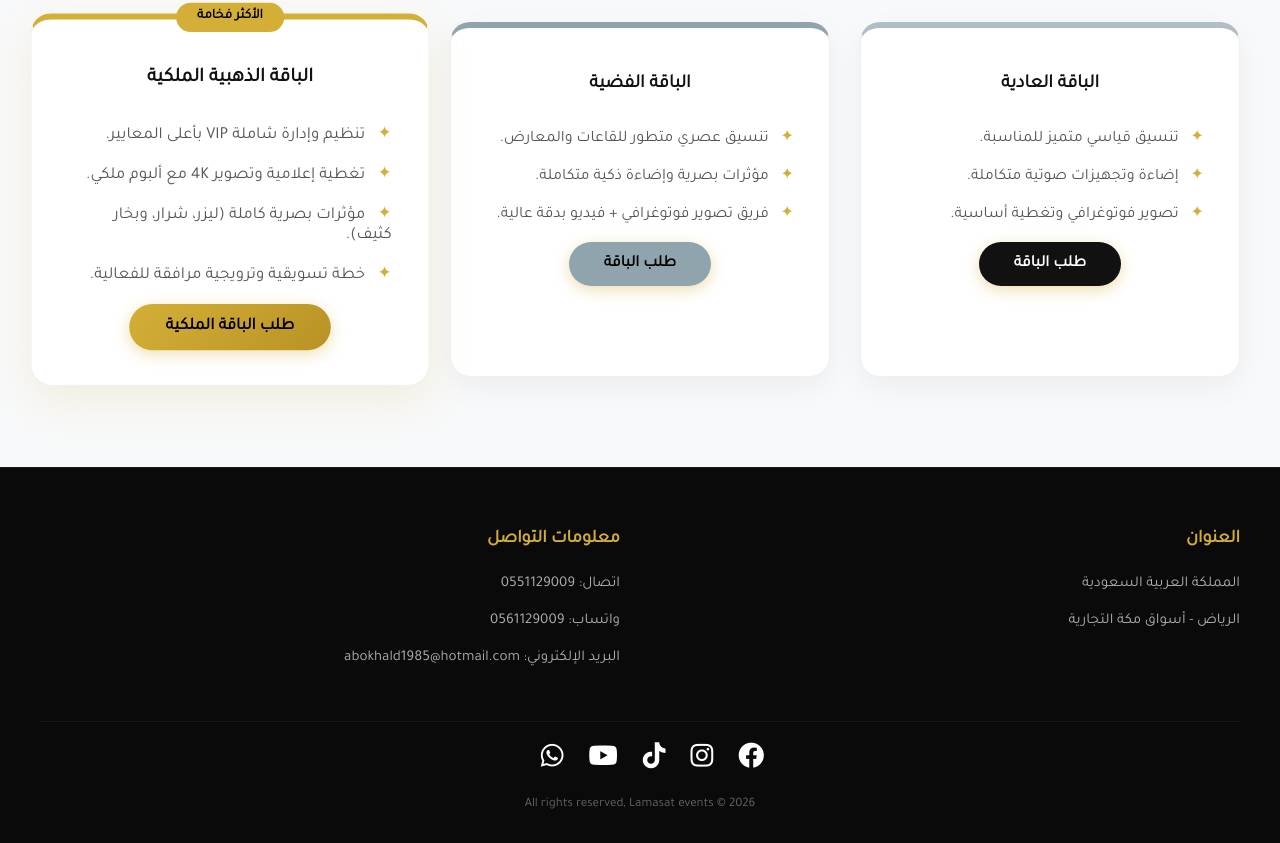
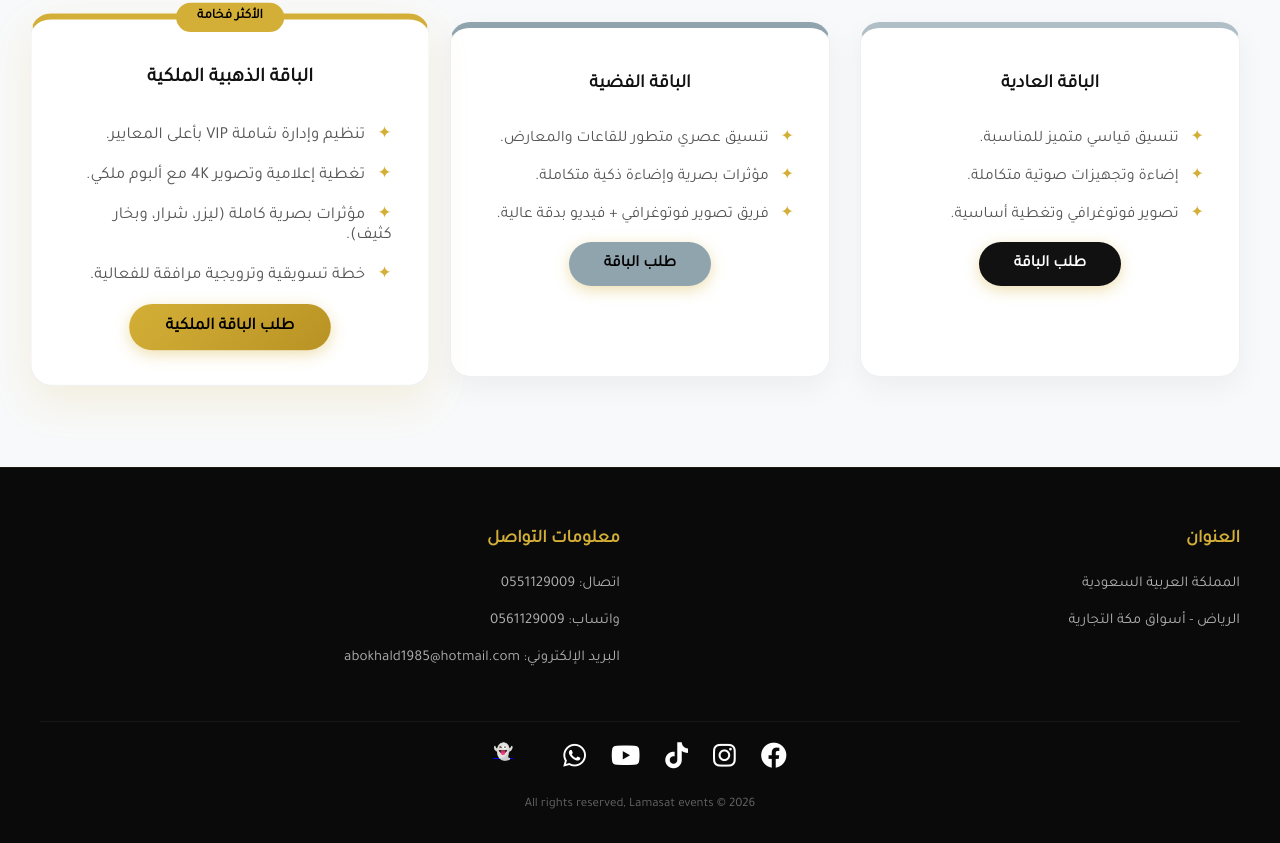
Before and after one commit to khaldmqblalshhly-jpg/lamasat-website, a plain HTML site: page index.html in a window 1280 px wide. Shown: the part 3362-4205 px from the top of the page. Drawn offline with Linux system fonts and the light colour scheme; some icons are missing.

Commit message:
Update index.html

```diff
--- a/index.html
+++ b/index.html
@@ -709,10 +709,11 @@
             <a href="#" class="footer-social-icon" target="_blank"><i class="fab fa-facebook"></i></a>
             <!-- تم تحديث الرابط هنا ليرتبط بحساب العميل البرمجي مباشرة -->
             <a href="https://www.instagram.com/abokhald1985" class="footer-social-icon" target="_blank"><i class="fab fa-instagram"></i></a>
-            <a href="#" class="footer-social-icon" target="_blank"><i class="fab fa-tiktok"></i></a>
-            <a href="#" class="footer-social-icon" target="_blank"><i class="fab fa-youtube"></i></a>
+            <a href="https://www.tiktok.com/@abokhvui73f?_r=1&_t=ZS-96y3orm1K5s" class="footer-social-icon" target="_blank"><i class="fab fa-tiktok"></i></a>
+            <a href="https://youtube.com/@0551129009?si=P3hL3AUVxzyBtOpK" class="footer-social-icon" target="_blank"><i class="fab fa-youtube"></i></a>
             <a href="https://wa.me/966561129009" class="footer-social-icon" target="_blank"><i class="fab fa-whatsapp"></i></a>
             <a href="#" class="footer-social-icon" target="_blank"><i class="fab fa-x-twitter"></i></a>
+            <a href="https://www.snapchat.com/add/lamasthaflat?share_id=IcciQde6-Lk&locale=ar-AE" class="social-icon">👻</a>
         </div>
 
         <div class="footer-copyright">
```
